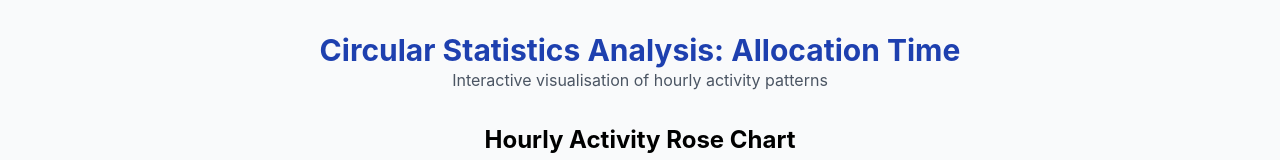
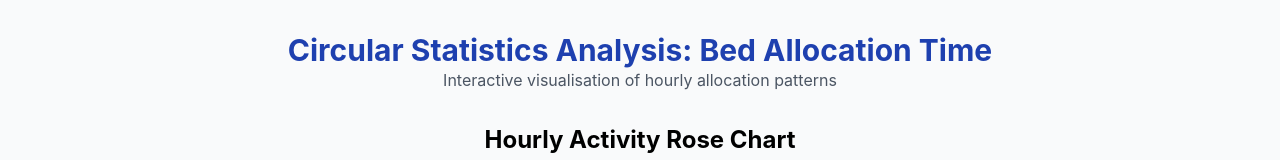
Before and after one commit to dcicantab5/csa-allocation-time, a plain HTML site: page index.html in a window 1280 px wide. Shown: the top 160 px of the page. Drawn offline with nearby package versions, Linux system fonts and the light colour scheme.

Commit message:
update index.html

```diff
--- a/index.html
+++ b/index.html
@@ -61,8 +61,8 @@
 <body class="bg-gray-50">
   <div class="container">
     <header class="header">
-      <h1 class="text-3xl font-bold text-blue-800">Circular Statistics Analysis: Allocation Time</h1>
-      <p class="text-gray-600">Interactive visualisation of hourly activity patterns</p>
+      <h1 class="text-3xl font-bold text-blue-800">Circular Statistics Analysis: Bed Allocation Time</h1>
+      <p class="text-gray-600">Interactive visualisation of hourly allocation patterns</p>
     </header>
 
     <main>
@@ -72,7 +72,7 @@
     </main>
 
     <footer class="footer">
-      <p>Created from circular statistics analysis of March 2025 data</p>
+      <p>Created from circular statistics analysis of March 2025 data | Dr Saiful Safuan Md Sani</p>
     </footer>
   </div>
 
```
